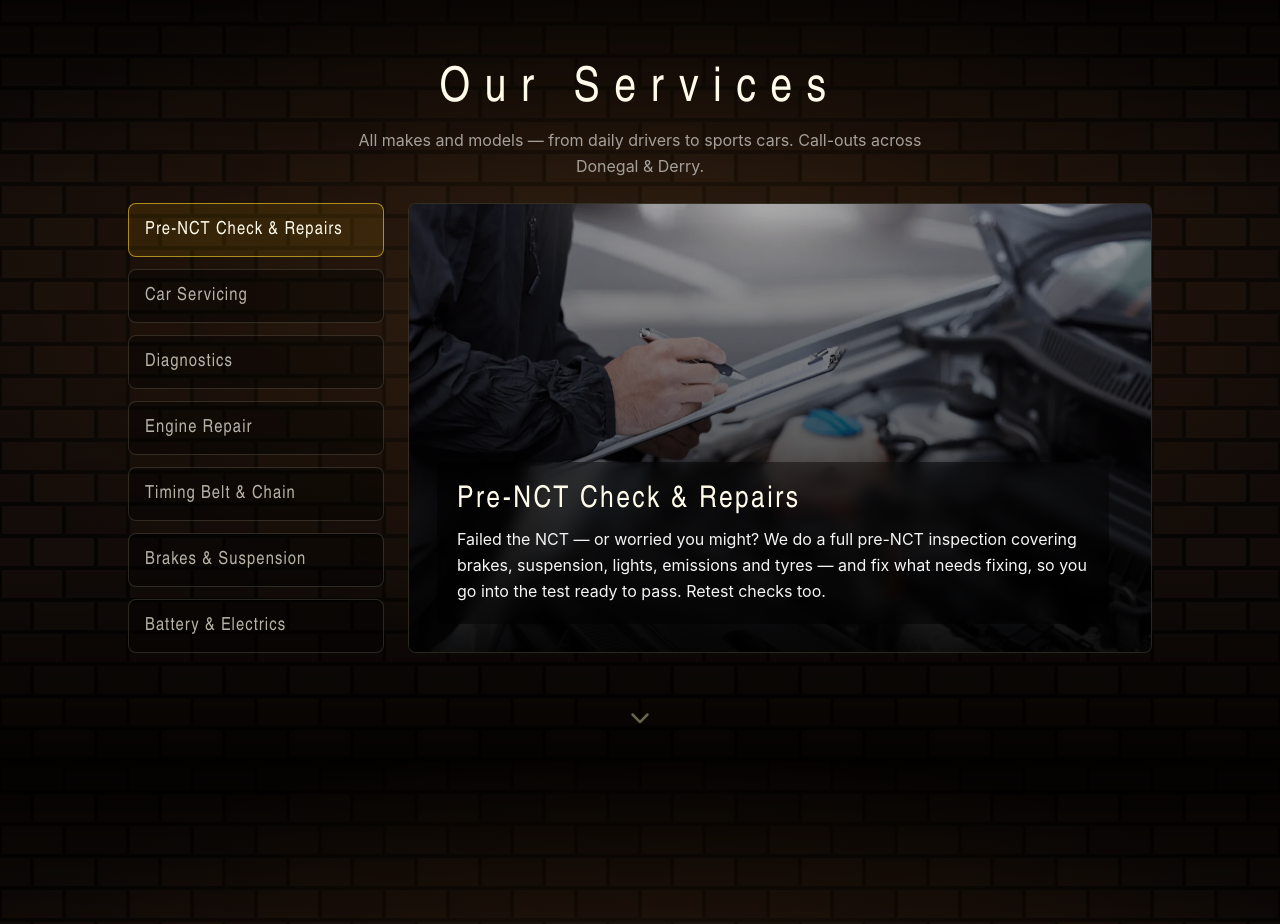
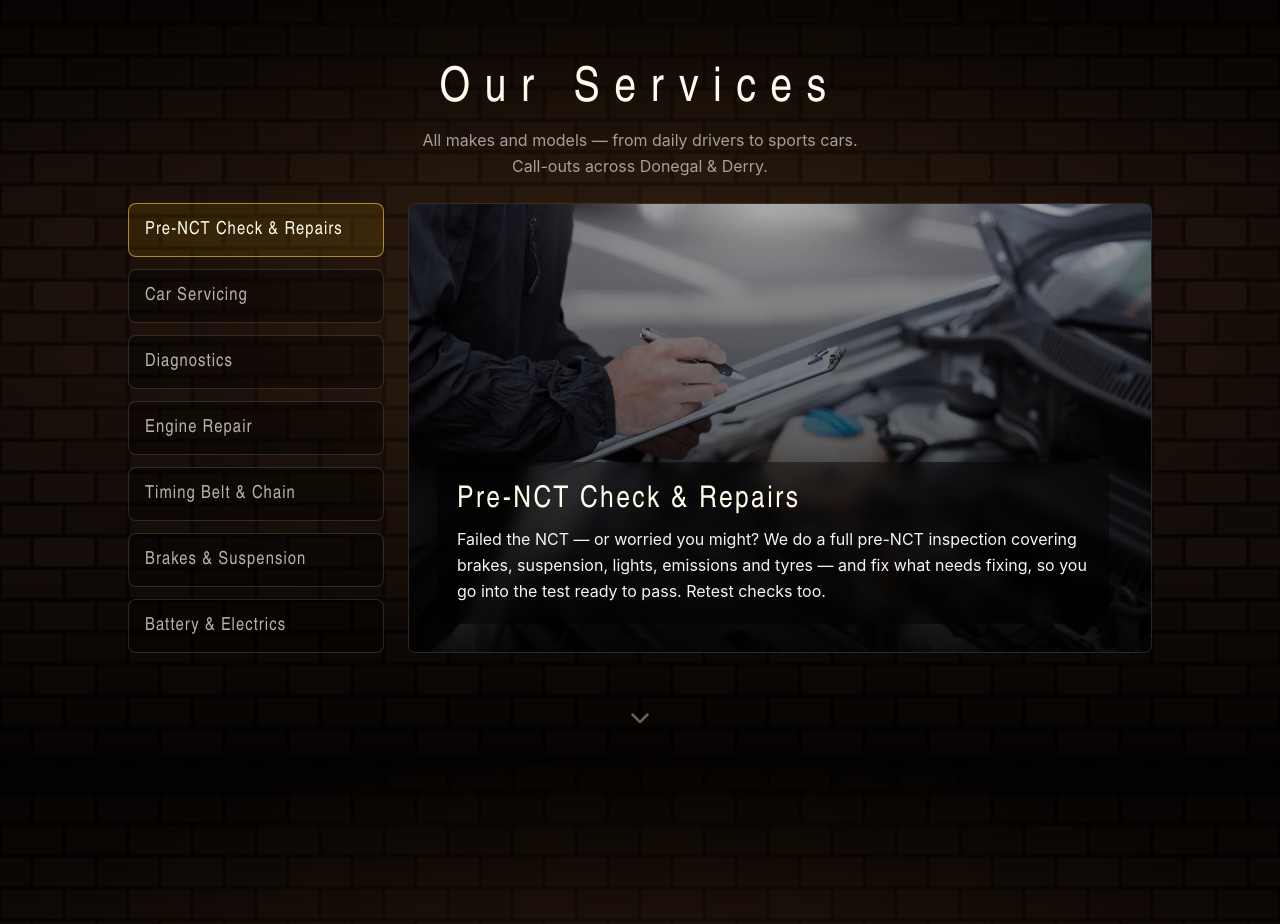
Before and after one commit to nikin94/alex-motors, a React (Vite) app: page / in a window 1280 px wide. Shown: the part 840-1764 px from the top of the page. Built offline with nearby package versions, Linux system fonts and the light colour scheme; a web font is replaced by a local one.

Commit message:
feat: services subtitle call-outs promise on its own line
Co-Authored-By: Claude Fable 5 <noreply@anthropic.com>

```diff
--- a/src/components/ServicesShowcase.tsx
+++ b/src/components/ServicesShowcase.tsx
@@ -73,7 +73,9 @@ export function ServicesShowcase() {
         <h2 className="font-display text-4xl tracking-[0.3em] text-amber-50 sm:text-5xl">
           {t.services.heading}
         </h2>
-        <p className="mx-auto mt-3 max-w-xl text-sm leading-relaxed text-stone-400 sm:text-base">
+        {/* whitespace-pre-line honours the dictionary's \n: the call-outs
+            promise sits on its own line under the makes/models line. */}
+        <p className="mx-auto mt-3 max-w-xl text-sm leading-relaxed whitespace-pre-line text-stone-400 sm:text-base">
           {t.services.subtitle}
         </p>
       </header>
--- a/src/i18n/dictionary.ts
+++ b/src/i18n/dictionary.ts
@@ -92,7 +92,7 @@ const en: Dictionary = {
   services: {
     heading: 'Our Services',
     subtitle:
-      'All makes and models — from daily drivers to sports cars. Call-outs across Donegal & Derry.',
+      'All makes and models — from daily drivers to sports cars.\nCall-outs across Donegal & Derry.',
     preNct: {
       title: 'Pre-NCT Check & Repairs',
       body: 'Failed the NCT — or worried you might? We do a full pre-NCT inspection covering brakes, suspension, lights, emissions and tyres — and fix what needs fixing, so you go into the test ready to pass. Retest checks too.',
@@ -251,7 +251,7 @@ const ru: Dictionary = {
   services: {
     heading: 'Наши услуги',
     subtitle:
-      'Все марки и модели — от повседневных авто до спорткаров. Выезд по Донеголу и Дерри.',
+      'Все марки и модели — от повседневных авто до спорткаров.\nВыезд по Донеголу и Дерри.',
     preNct: {
       title: 'Подготовка к NCT и ремонт',
       body: 'Не прошли NCT или боитесь не пройти? Проводим полную проверку перед NCT — тормоза, подвеска, свет, выхлоп и шины — и устраняем всё необходимое, чтобы вы приехали на тест готовыми. Проверка перед пересдачей тоже.',
@@ -410,7 +410,7 @@ const ga: Dictionary = {
   services: {
     heading: 'Ár Seirbhísí',
     subtitle:
-      'Gach déanamh agus múnla — ó ghluaisteáin laethúla go spórtcharranna. Glaonna amach ar fud Dhún na nGall agus Dhoire.',
+      'Gach déanamh agus múnla — ó ghluaisteáin laethúla go spórtcharranna.\nGlaonna amach ar fud Dhún na nGall agus Dhoire.',
     preNct: {
       title: 'Seiceáil Réamh-NCT & Deisiúcháin',
       body: 'Theip ort san NCT — nó imníoch go dteipfeadh ort? Déanaimid iniúchadh iomlán réamh-NCT ar na coscáin, an crochadh, na soilse, na hastaíochtaí agus na boinn — agus deisímid a bhfuil le deisiú, ionas go mbeidh tú réidh le pasáil. Seiceálacha athtástála chomh maith.',
```
Also changed, not shown: 2 other files (tests, documents, lock files or other folders).
